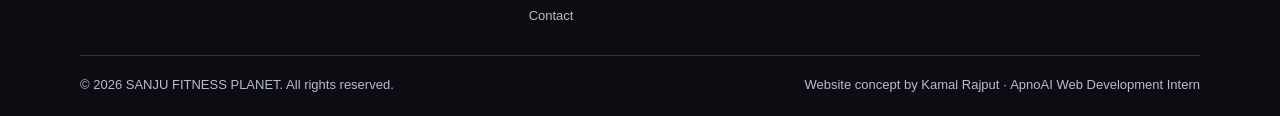
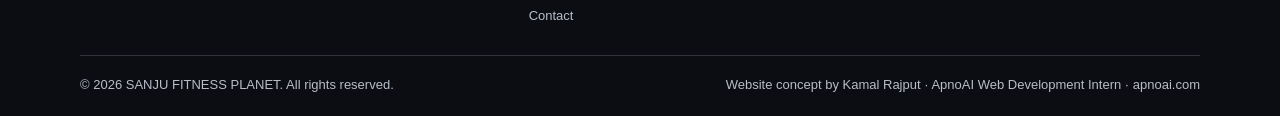
Before and after one commit to kamal-exe33/apnoai-final-kamalrajput, a plain HTML site: page index.html in a window 1280 px wide. Shown: the part 2964-3080 px from the top of the page. Drawn offline with Linux system fonts and the light colour scheme.

Commit message:
Add ApnoAI internship credit link

```diff
--- a/index.html
+++ b/index.html
@@ -977,7 +977,7 @@ footer a {
 
     <div class="footer-bottom">
       <p>© 2026 SANJU FITNESS PLANET. All rights reserved.</p>
-      <p>Website concept by Kamal Rajput · ApnoAI Web Development Intern</p>
+      <p>Website concept by Kamal Rajput · ApnoAI Web Development Intern · <a href="https://apnoai.com" target="_blank" rel="noopener noreferrer">apnoai.com</a></p>
     </div>
 
   </div>
```
